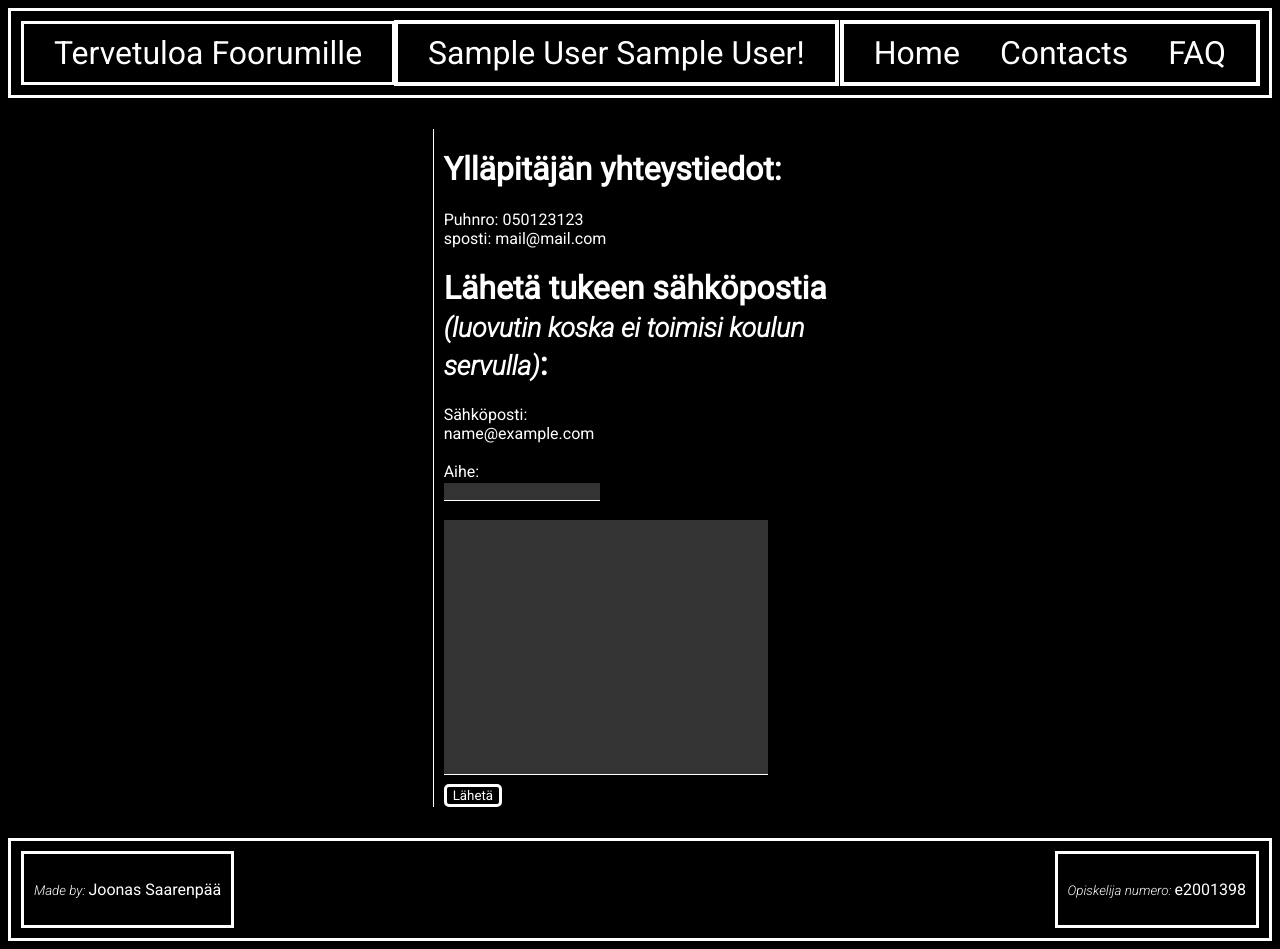
After one commit to Saarenpaa/Harjoitustyo-ohjelmistokehitys_II, a PHP site: page /contacts.php in a window 1280 px wide. The commit adds this page. Run offline with PHP 8.4, Linux system fonts and the light colour scheme; the visitor is signed in with stand-in values (Sample User, id 1).

Commit message:
Final vversio?

```diff
--- /dev/null
+++ b/contacts.php
@@ -0,0 +1,49 @@
+<?php
+
+session_start();
+
+date_default_timezone_set('Europe/Helsinki');
+?>
+
+<!DOCTYPE html>
+<html lang="en">
+<head>
+    <meta charset="UTF-8">
+    <meta http-equiv="X-UA-Compatible" content="IE=edge">
+    <meta name="viewport" content="width=device-width, initial-scale=1.0">
+    <link rel="stylesheet" href="tyyli.css">
+    <script src="scripts.js"></script>
+    <title>Contact us</title>
+
+    <!--<script type=module src=scripts.js></script>-->
+
+</head>
+<body>
+
+    <div class="container_front">
+
+        <?php include("templates/header.php") ?>
+
+        <ol class="listOf_threads">
+
+            <h1>Ylläpitäjän yhteystiedot:</h1>
+            <span>Puhnro: 050123123</span><br>
+            <span>sposti: mail@mail.com</span>
+
+            <!-- toimii vain localhostilla, koska pitäisi muokata php. ini tiedostoa -->
+            <form method="POST" action="mail.php">
+                <h1>Lähetä tukeen sähköpostia <br><span class="italic_span">
+                    (luovutin koska ei toimisi koulun servulla)</span>:</h1>
+                <label>Sähköposti:<br><?php echo $_SESSION['email'] ?></label><br><br>
+                <label>Aihe: </label><br><input type="text" name="aihe"><br><br>
+                <textarea class="thread_content" name="message"></textarea>
+                <br>
+                <input class="thread_button" type="submit" value="Lähetä">
+            </form>
+        </ol>
+
+        <?php include("templates/footer.php") ?>
+
+    </div>
+</body>
+</html>
--- a/kiitos_rek.html
+++ b/kiitos_rek.html
@@ -8,7 +8,7 @@
     <title>Document</title>
 </head>
 <body>
-    <div class ="container">
+    <div class="container">
         <h1>Tervetuloa käyttäjäksi!</h1>
         <p>Uudelleen ohjataan etusivulle</p>
         <p id="timer">3</p>
--- a/scripts.js
+++ b/scripts.js
@@ -22,5 +22,21 @@ function newComment(){
   };
 };
 
+function FAQcollapsible(){
+  var kysymykset = document.getElementsByClassName("question");
+
+  for (var i = 0; i < kysymykset.length; i++) {
+
+  kysymykset[i].addEventListener("click", function() {
+
+      var content = this.nextElementSibling;
+      if (content.style.display === "block") {
+      content.style.display = "none";
+      } else {
+      content.style.display = "block";
+      }
+  });
+  };
+};
 
 // Header
--- a/templates/footer.php
+++ b/templates/footer.php
@@ -1,3 +1,8 @@
 <div class="footer">
-            <h1>Footer</h1>
-        </div>
+    <div class="footer-left">
+        <p><span class="italic_span">Made by: </span>Joonas Saarenpää</p>
+    </div>
+    <div class="footer-right">
+        <p><span class="italic_span">Opiskelija numero: </span>e2001398</p>
+    </div>
+</div>
--- a/templates/header.php
+++ b/templates/header.php
@@ -10,7 +10,7 @@
     </div>
     <div class="header_links">
         <a href="front_page.php">Home</a>
-        <a href="#">Contacts</a>
-        <a href="#">FAQ</a>
+        <a href="contacts.php">Contacts</a>
+        <a href="faq.php">FAQ</a>
     </div>
 </div>
--- a/tyyli.css
+++ b/tyyli.css
@@ -42,6 +42,17 @@
     border-top: 1px solid white;
 }
 
+.footer-left{
+    display:inline-flex;
+    float: left;
+}
+
+.footer-right{
+    display: inline-flex;
+    float: right;
+}
+
+
 /* Container classes for every page (if necessary) */
 .container_kirjaudu{
     width: 25vw;
@@ -64,11 +75,12 @@
 
 .container{
     margin: auto;
-    margin-top: 20px;
+    margin-top: 200px;
     width: 50vw;
-    background-color: rgb(241, 241, 241);
+    background-color: black;
     padding: 20px;
     border-radius: 10px;
+    text-align: center;
 }
 
 .content{
@@ -86,12 +98,13 @@
     grid-column-start: 2;
     grid-column-end: 3;
     border-left: 1px solid white;
+    min-height: 600px;
+    padding-left: 10px;
 }
 .thread{
     background-color: black;
     padding: 5px;
     box-sizing: border-box;
-    border: 0px solid white;
 }
 .new_thread{
     display: none;
@@ -247,3 +260,38 @@ p{
 a{
     color: white;
 }
+
+#timer {
+    font-size: 200px;
+}
+
+/*FAQ page*/
+
+.question_border{
+    border: 2px solid white;
+    margin: 20px;
+}
+.question{
+    color: white;
+    cursor: pointer;
+    background-color: transparent;
+
+    padding: 20px;
+    width: 700px;
+    text-align: left;
+    font-size: 25px;
+    border: none;
+}
+.answer{
+    padding: 0 18px;
+    display: none;
+    overflow: hidden;
+    background-color: black;
+}
+
+/*FAQ end*/
+/*Contact us*/
+.italic_span{
+    font-style: italic;
+    font-size: smaller;
+}
```
Also changed, not shown: faq.php (added, +82 -0 lines), mail.php (added, +8 -0 lines).
